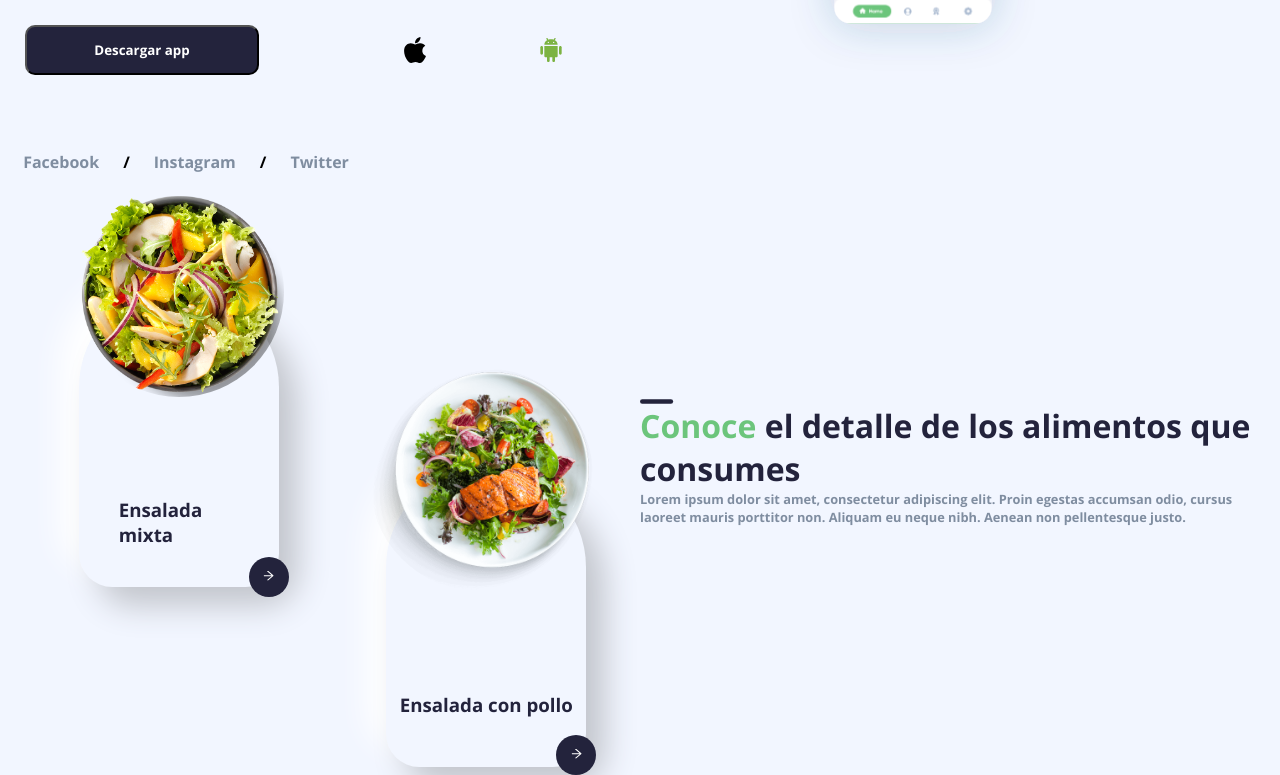
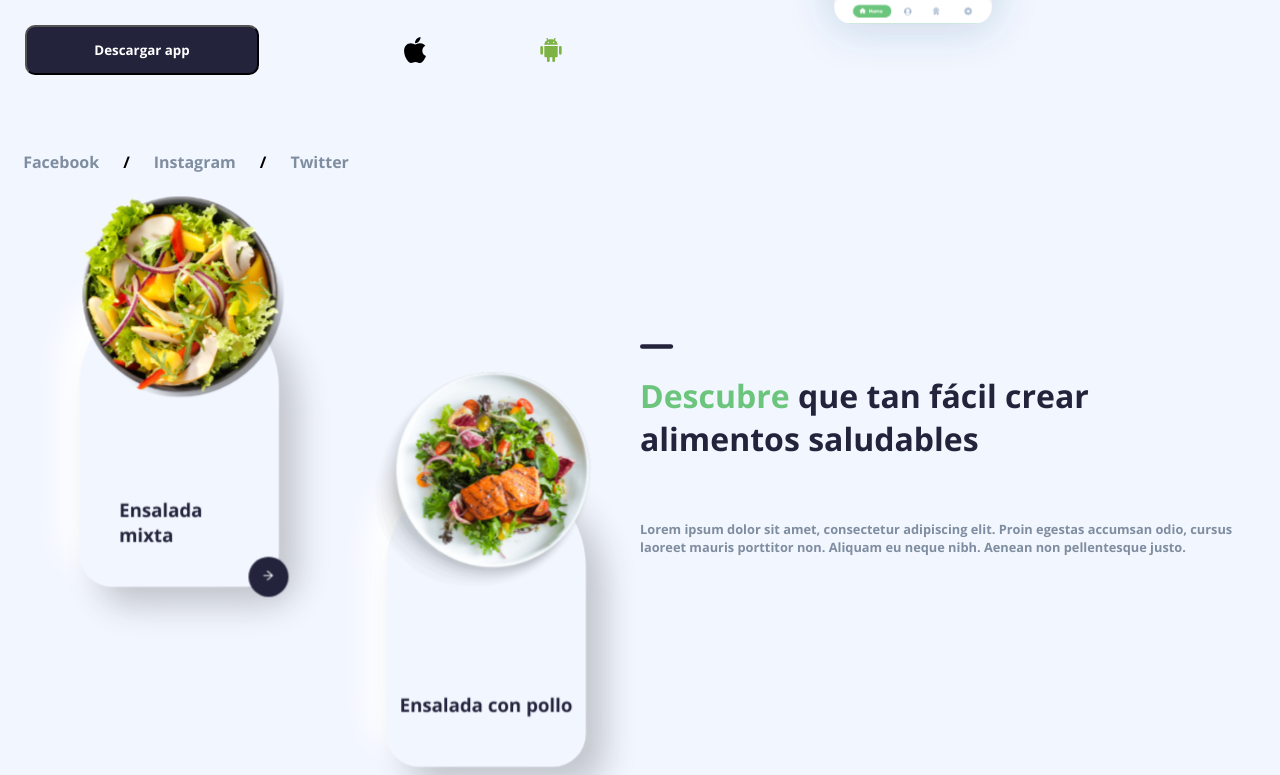
Before and after one commit to Shaikhfaruk/daietto-app, a React (Create React App) app: page / in a window 1280 px wide. Shown: the part 506-1281 px from the top of the page. Built offline with nearby package versions, Linux system fonts and the light colour scheme.

Commit message:
80% done

```diff
--- a/src/components/Menu.css
+++ b/src/components/Menu.css
@@ -83,6 +83,7 @@
 }
 .menu_heading {
   color: #6cc57c;
+  padding: 0 0 60px 0;
 }
 .menu_heading span {
   color: #23233c;
@@ -108,6 +109,10 @@
   color: #ffffff;
   bottom: -18px;
   left: 90px;
+}
+
+.dash_line1 {
+  padding: 25px 0;
 }
 
 @media (max-width: 768px) {
--- a/src/components/Menu.js
+++ b/src/components/Menu.js
@@ -19,27 +19,37 @@ const Menu = () => {
       >
         <div className="menu_container" data-aos="fade-up">
           <div className="dish_container">
-            <div className="dish_card1">
-              <img className="dish_images1" src={dish1} alt="First Dish" />
+            <div className="dish_card1" data-aos="zoom-in">
+              <img
+                className="dish_images1"
+                data-aos="fade-left"
+                src={dish1}
+                alt="First Dish"
+              />
               <h3 className="dish_name1">Ensalada mixta</h3>
-              <button className="next_btn1">
+              <button className="next_btn1" data-aos="fade-right">
                 <AiIcons.AiOutlineArrowRight />
               </button>
             </div>
 
-            <div className="dish_card2">
-              <img className="dish_images2" src={dish2} alt="Second Dish" />
+            <div className="dish_card2" data-aos="zoom-in">
+              <img
+                className="dish_images2"
+                data-aos="fade-left"
+                src={dish2}
+                alt="Second Dish"
+              />
               <h3 className="dish_name2">Ensalada con pollo</h3>
-              <button className="next_btn2">
+              <button className="next_btn2" data-aos="fade-right">
                 <AiIcons.AiOutlineArrowRight />
               </button>
             </div>
           </div>
 
           <div className="about_menu">
-            <img className="dash_line" src={dash_line} alt="line" />
+            <img className="dash_line1" src={dash_line} alt="line" />
             <h1 className="menu_heading">
-              Conoce <span> el detalle de los alimentos que consumes</span>{" "}
+              Descubre <span> que tan fácil crear alimentos saludables</span>
             </h1>
             <p className="menu_para">
               Lorem ipsum dolor sit amet, consectetur adipiscing elit. Proin
```
